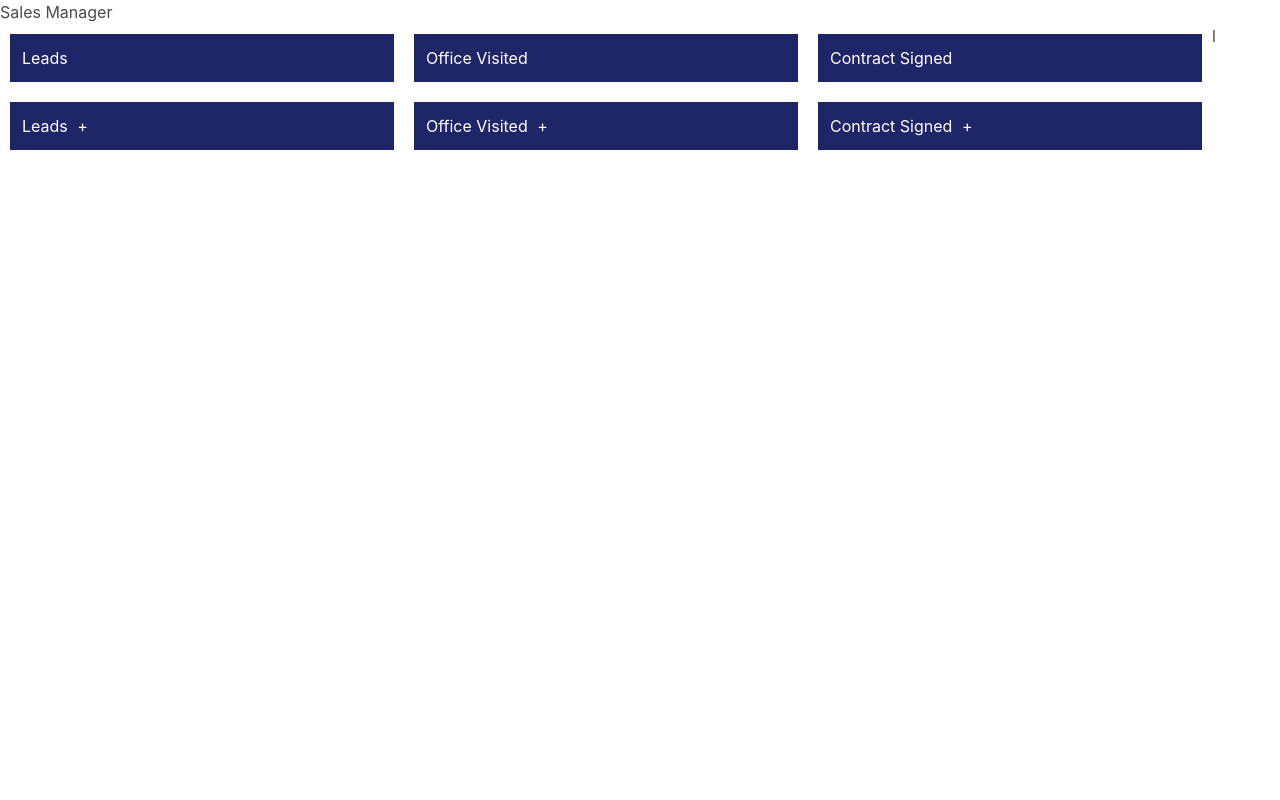
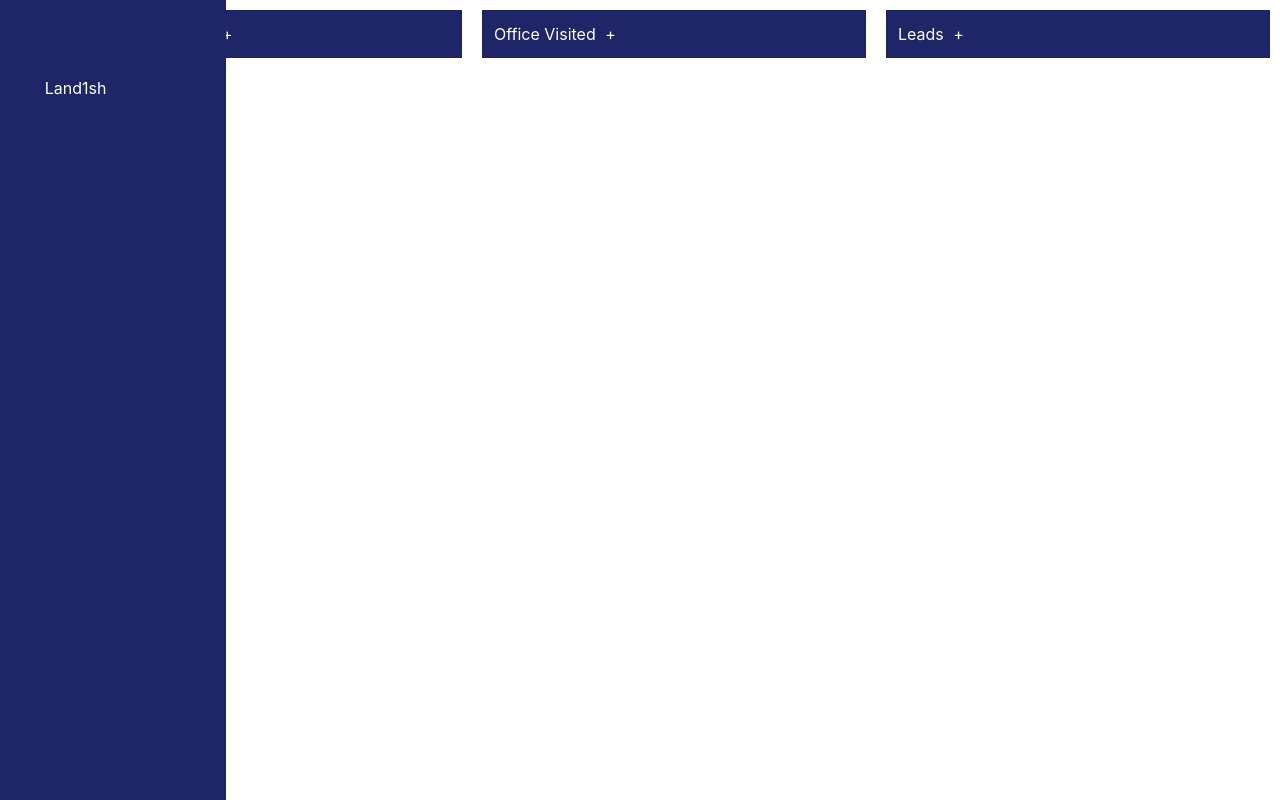
Before and after one commit to Muxammad1106/config, a Django app: page /sales_manager/ in a window 1280 px wide. Run offline with Django 4.2, Linux system fonts and the light colour scheme.

Commit message:
new repositori and new funtcion in  crm 1

```diff
--- a/files/static/style.css
+++ b/files/static/style.css
@@ -74,7 +74,7 @@
         }
 
            .column {
-            float: left;
+            float: right;
             width: 30%;
             margin: 10px;
             padding: 10px;
--- a/sales_manager/templates/sales_manager_panel.html
+++ b/sales_manager/templates/sales_manager_panel.html
@@ -12,21 +12,24 @@
 </head>
 <body>
 
-   <h1>Sales Manager</h1>
+  <div class="user_menu">
+    <div class="has-text-right pt-4"><i class="icon ion-md-arrow-back is-size-3 _bzlufv"></i></div>
+    <div class="_89oezg"></div>
+    <div class="dropdown">
+        <div onclick="toggleUserMenu()">
+            <i class="icon ion-md-contact is-size-1"></i>
+            <div>
+                <p class="pointer">Land1sh </p>
+                <i class="icon ion-md-arrow-dropdown"></i>
+            </div>
+        </div>
+        <div class="dropdown-content" id="userMenu">
+            <a class="dropdown-item pointer"><i class="icon ion-md-settings"></i>Настройки</a>
+            <a class="dropdown-item pointer"><i class="icon ion-md-exit"></i>Выйти</a>
+        </div>
+    </div>
+  </div>
 
-    <div class="column">
-        <h2>Leads</h2>
-        {% for lead in leads %}
-        {% endfor %}
-    </div>
-
-    <div class="column" id="office-visited-column" ondragover="allowDrop(event)" ondrop="drop(event)">
-        <h2>Office Visited</h2>
-    </div>
-
-    <div class="column" id="contract-signed-column" ondragover="allowDrop(event)" ondrop="drop(event)">
-        <h2>Contract Signed</h2>
-    </div>
     <div class="column" id="leads-column">
     <h2>Leads <span class="add-button" onclick="showModal('addLeadModal')">+</span></h2>
     {% for lead in leads %}
```
Also changed, not shown: sales_manager/templates/add_lead.html (+2 -30 lines).
